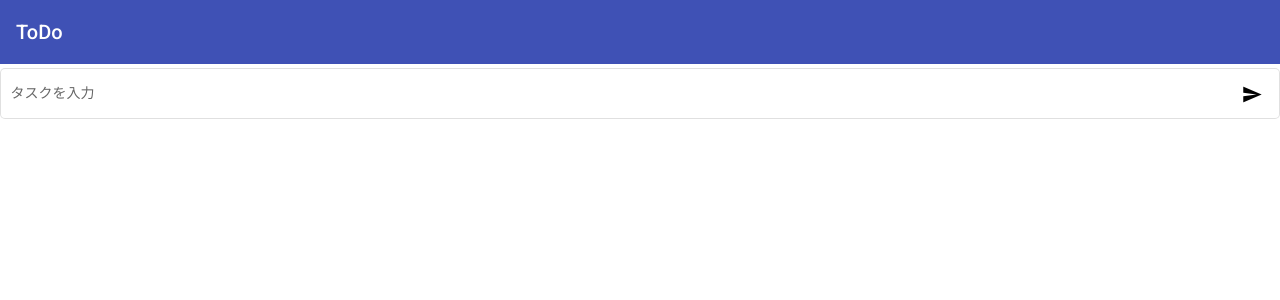
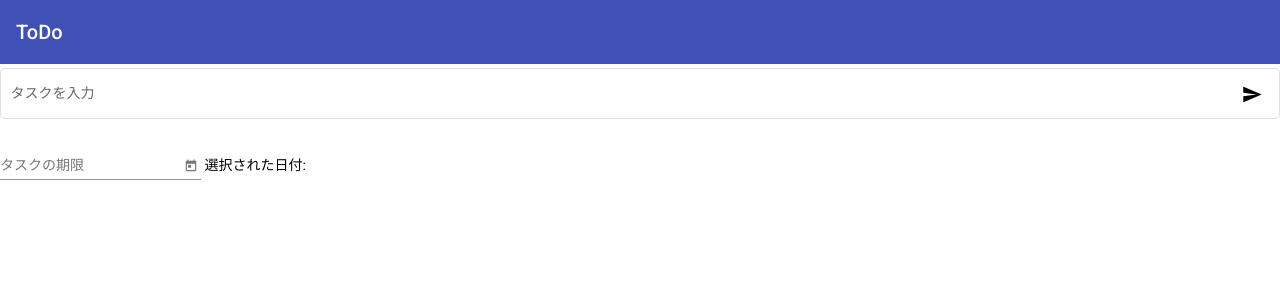
Before and after one commit to hironobuGOTO/study-frontend-web-app-angular, an Angular app: page /add in a window 1280 px wide. Shown: the top 300 px of the page. Built offline with nearby package versions, Linux system fonts and the light colour scheme.

Commit message:
タスクに期限の追加

```diff
--- a/src/app/app.module.ts
+++ b/src/app/app.module.ts
@@ -9,6 +9,7 @@ import { BrowserAnimationsModule } from '@angular/platform-browser/animations';
 import { MaterialModule } from '../material.module';
 import { TaskListComponent } from './task-list/task-list.component';
 import { TaskEditComponent } from './task-edit/task-edit.component';
+import { MAT_DATE_LOCALE } from '@angular/material/core';
 
 @NgModule({
   declarations: [AppComponent, TaskListComponent, TaskEditComponent],
@@ -19,7 +20,13 @@ import { TaskEditComponent } from './task-edit/task-edit.component';
     BrowserAnimationsModule,
     MaterialModule,
   ],
-  providers: [],
+  providers: [
+    // ロケールの設定
+    {
+      provide: MAT_DATE_LOCALE,
+      useValue: 'ja-JP',
+    },
+  ],
   bootstrap: [AppComponent],
 })
 export class AppModule {}
--- a/src/app/task-edit/task-edit.component.html
+++ b/src/app/task-edit/task-edit.component.html
@@ -1,4 +1,4 @@
-<form (ngSubmit)="addTask(addTaskNameInput.value)">
+<form (ngSubmit)="addTask(addTaskNameInput.value, dueDateInput.value)">
   <mat-form-field appearance="outline" style="width: 100%">
     <mat-label>タスクを入力</mat-label>
     <input matInput name="add_task_name" #addTaskNameInput />
@@ -6,4 +6,15 @@
       <mat-icon>send</mat-icon>
     </button>
   </mat-form-field>
+  <mat-form-field>
+    <mat-label>タスクの期限</mat-label>
+    <input matInput #dueDateInput [matDatepicker]="dueDatePicker" />
+    <mat-datepicker-toggle
+      matSuffix
+      [for]="dueDatePicker"
+    ></mat-datepicker-toggle>
+    <mat-datepicker #dueDatePicker></mat-datepicker>
+  </mat-form-field>
+
+  選択された日付: {{ dueDateInput.value }}
 </form>
--- a/src/app/task-edit/task-edit.component.ts
+++ b/src/app/task-edit/task-edit.component.ts
@@ -12,8 +12,8 @@ export class TaskEditComponent implements OnInit {
 
   ngOnInit(): void {}
 
-  addTask(taskName: string) {
-    this.taskManager.addTask(taskName);
+  addTask(taskName: string, dueDate?: string) {
+    this.taskManager.addTask(taskName, dueDate);
     this.router.navigate(['']);
   }
 }
--- a/src/app/task-list/task-list.component.html
+++ b/src/app/task-list/task-list.component.html
@@ -2,9 +2,15 @@
   <mat-list-option
     *ngFor="let task of taskManager.getTasks()"
     [(selected)]="task.isCompleted"
-    >{{ task.name }}</mat-list-option
+    >{{ task.name }}
+    <!-- リファクタリングでstyleをscssに移す -->
+    <span *ngIf="task.dueDate" style="font-size: 0.8rem"
+      >({{ task.dueDate | date: "YYYY/MM/dd" }})</span
+    ></mat-list-option
   >
 </mat-selection-list>
+
+{{ taskManager.getTasks() | json }}
 
 <button class="add-button" routerLink="add" mat-fab color="primary">
   <mat-icon>add</mat-icon>
--- a/src/app/task-manager.service.ts
+++ b/src/app/task-manager.service.ts
@@ -12,10 +12,11 @@ export class TaskManagerService {
     this.loadTasks();
   }
 
-  addTask(taskName: string) {
+  addTask(taskName: string, dueDate?: string) {
     this.tasks.push({
       name: taskName,
       isCompleted: false,
+      dueDate: dueDate ? new Date(dueDate) : undefined,
     });
     this.saveTask();
   }
--- a/src/app/todo-task.ts
+++ b/src/app/todo-task.ts
@@ -1,4 +1,5 @@
 export interface TodoTask {
   name: string;
   isCompleted: boolean;
+  dueDate?: Date;
 }
```
